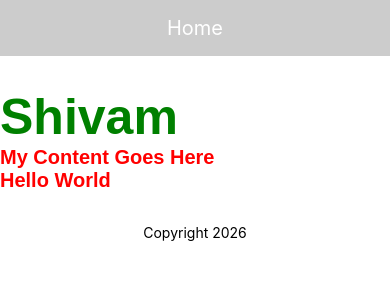
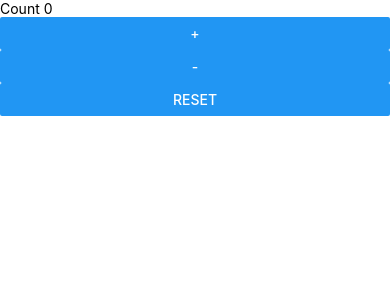
Before and after one commit to shivam04/HelloWorldApp, a React Native app: screen / in a window 390 px wide. Shown: the top 300 px of the page. Built offline with nearby package versions, Linux system fonts and the light colour scheme.

Commit message:
custom Hook

```diff
--- a/App.tsx
+++ b/App.tsx
@@ -9,33 +9,20 @@ import {
   SafeAreaProvider,
   SafeAreaView,
 } from 'react-native-safe-area-context';
-import MyText from './components/MyText/MyText';
-import { Alert, Text, View } from 'react-native';
-import style from './style';
+import { Button, Text } from 'react-native';
+import { useCounter } from './hooks/useCounter';
 
 function App() {
+
+  const { count, increment, decrement, reset } = useCounter();
 
   return (
     <SafeAreaProvider>
       <SafeAreaView>
-        <View style={style.header}>
-          <Text style={style.headerTitle}>Home</Text>
-        </View>
-        <View>
-          <MyText
-            title={'Shivam'}
-            fontSize={50}
-            styles={{ color: 'green' }}
-            onPress={() => {
-              Alert.alert('You clicked on Text');
-            }}
-          />
-          <MyText title={'My Content Goes Here'} />
-          <MyText />
-        </View>
-        <View style={style.footer}>
-          <Text style={style.footerText}>Copyright 2026</Text>
-        </View>
+        <Text>Count {count}</Text>
+        <Button title='+' onPress={increment} />
+        <Button title='-' onPress={decrement} />
+        <Button title='Reset' onPress={reset} />
       </SafeAreaView>
     </SafeAreaProvider>
   );
--- /dev/null
+++ b/hooks/useCounter.ts
@@ -0,0 +1,31 @@
+import { useState } from "react";
+
+interface UseCounterReturn {
+  count: number;
+  increment: () => void;
+  decrement: () => void;
+  reset: () => void;
+}
+
+export const useCounter = (initialValue: number = 0): UseCounterReturn => {
+    const [count, setCount] = useState<number>(initialValue);
+
+    const increment = () => {
+        setCount(currentCountValue => currentCountValue + 1);
+    };
+
+    const decrement = () => {
+        setCount(currentCountValue => currentCountValue - 1);
+    };
+
+    const reset = () => {
+        setCount(initialValue);
+    };
+
+    return {
+        count,
+        increment,
+        decrement,
+        reset
+    }
+}
```
